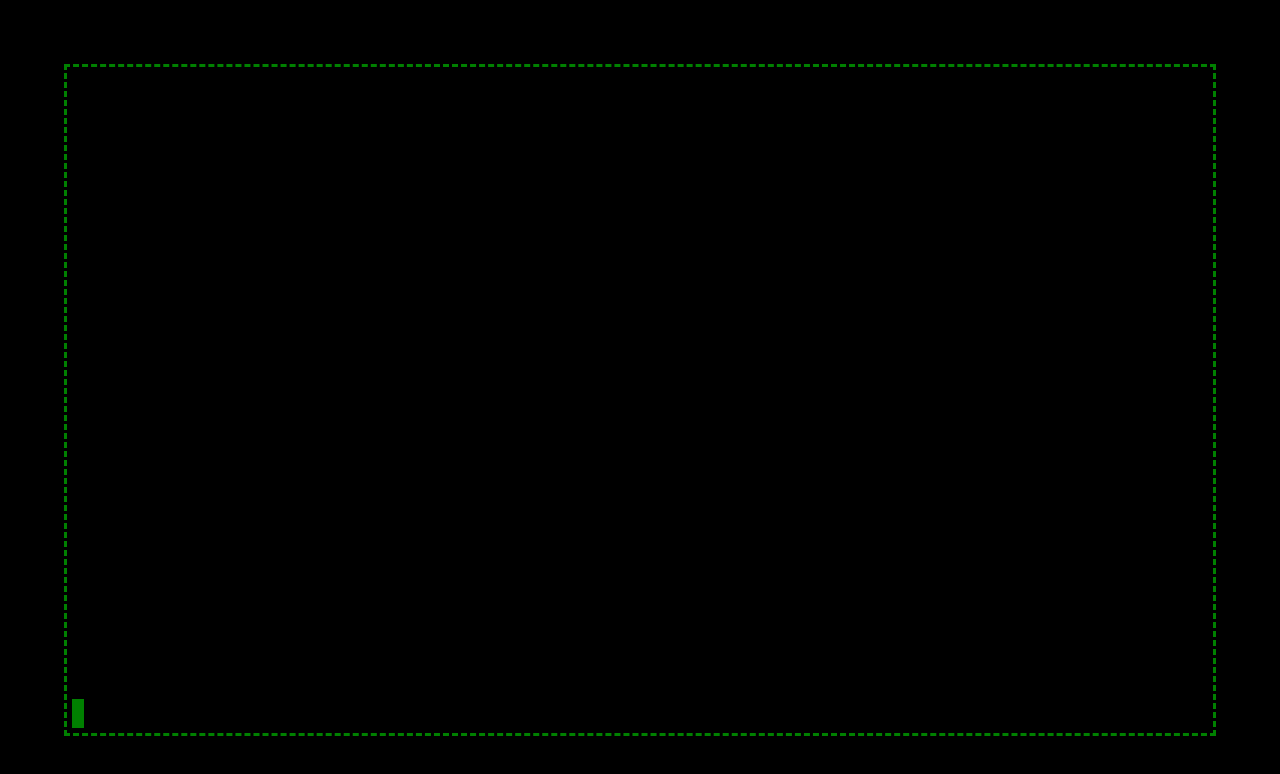
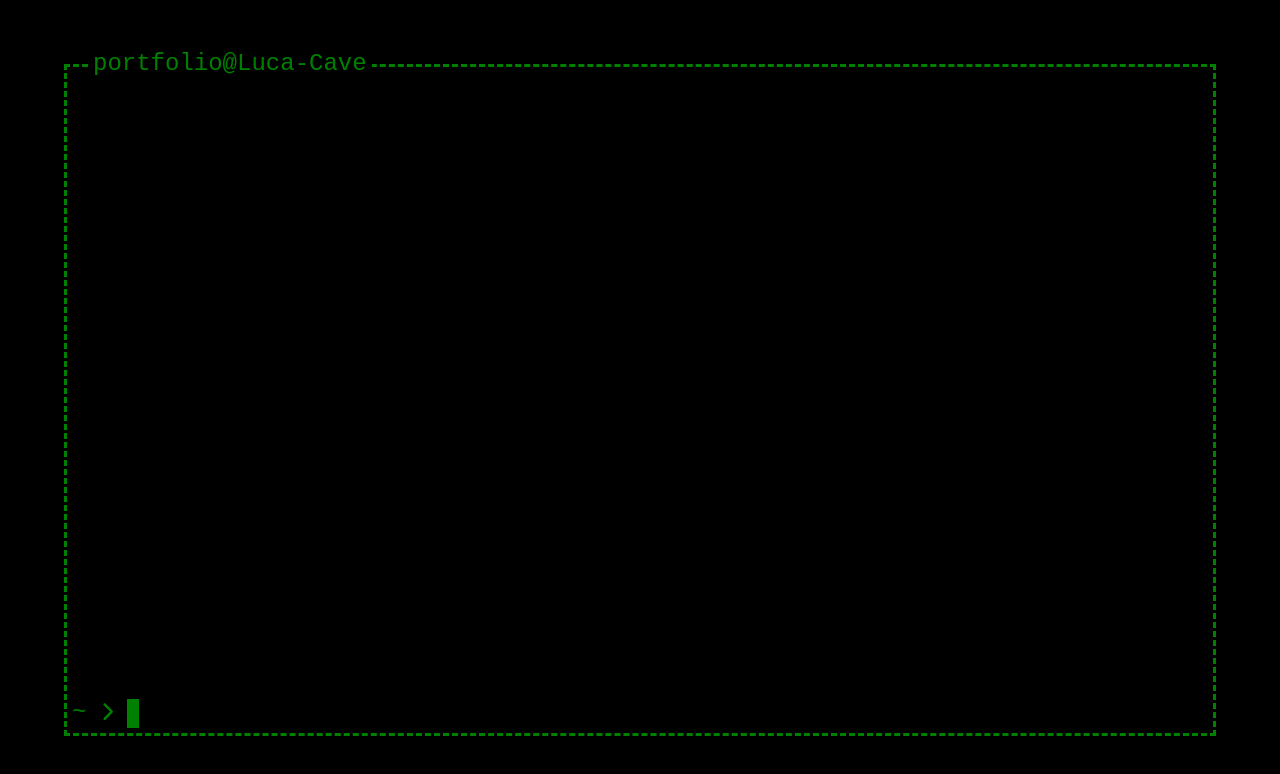
Before and after one commit to lcave/lcave.github.io, a React (Create React App) app: page / in a window 1280 px wide. Shown: the top 774 px of the page. Built offline with nearby package versions, Linux system fonts and the light colour scheme.

Commit message:
implement ls command

```diff
--- a/package.json
+++ b/package.json
@@ -3,6 +3,10 @@
   "version": "0.1.0",
   "private": true,
   "dependencies": {
+    "@fortawesome/fontawesome-svg-core": "^6.2.1",
+    "@fortawesome/free-regular-svg-icons": "^6.2.1",
+    "@fortawesome/free-solid-svg-icons": "^6.2.1",
+    "@fortawesome/react-fontawesome": "^0.2.0",
     "@testing-library/jest-dom": "^5.16.5",
     "@testing-library/react": "^13.4.0",
     "@testing-library/user-event": "^13.5.0",
--- a/src/interpreter/commandInterpreter.js
+++ b/src/cli/commandInterpreter.js
@@ -1,5 +1,5 @@
 import * as ReactDOMServer from "react-dom/server";
-import TestCommand from "../components/commands/TestCommand";
+import { list } from "./navigator";
 
 const executeCommand = (commandString) => {
   if (!commandString) return getCommandHistory();
@@ -22,18 +22,24 @@ const getCommandHistory = () => {
   return JSON.parse(localStorage.getItem("commandHistory")) || [];
 };
 
-export { executeCommand, getCommandHistory };
+export { executeCommand, getCommandHistory, pushCommandToHistory };
 
 const COMMANDS = {
   clear() {
     localStorage.setItem("commandHistory", null);
   },
+  ls() {
+    return list();
+  },
 };
 
 const interpretCommand = (commandString) => {
-  typeof COMMANDS[commandString] === "function"
-    ? COMMANDS[commandString]()
-    : pushCommandToHistory("command not found: " + commandString, null);
+  if (typeof COMMANDS[commandString] === "function") {
+    const result = COMMANDS[commandString]();
+    if (result) pushCommandToHistory(commandString, renderResult(result));
+  } else {
+    pushCommandToHistory("command not found: " + commandString, null);
+  }
 };
 
 const renderResult = (component) => {
--- /dev/null
+++ b/src/cli/navigator.js
@@ -0,0 +1,31 @@
+import FileNodeList from "../components/commands/FileNodeList";
+
+const navigateTo = (path) => {};
+
+const pwd = () => {
+  return localStorage.getItem("context") || "~";
+};
+
+const list = () => {
+  const nodes = Object.keys(FILE_TREE[pwd()]).map((key) => {
+    const val = FILE_TREE[pwd()][key];
+    const type = typeof val === "string" ? "file" : "directory";
+    return {
+      type: type,
+      name: key,
+    };
+  });
+
+  return <FileNodeList nodes={nodes} />;
+};
+
+export { pwd, navigateTo, list };
+
+const FILE_TREE = {
+  "~": {
+    blog: {
+      "blog-post.md": "blog post",
+    },
+    "README.md": "The readme",
+  },
+};
--- a/src/components/Backdrop.jsx
+++ b/src/components/Backdrop.jsx
@@ -5,6 +5,9 @@ const Background = styled.div`
   background-color: black;
   height: 100vh;
   padding: 5% 5%;
+  font-size: 1.5rem;
+  color: green;
+  font-family: monospace;
 `;
 
 export default function Backdrop({ children }) {
--- /dev/null
+++ b/src/components/CommandInput.jsx
@@ -0,0 +1,26 @@
+import React from "react";
+import CommandTextRenderer from "./CommandTextRenderer";
+import styled from "styled-components";
+
+const Wrapper = styled.div`
+  display: flex;
+`;
+
+const Caret = styled.div`
+  width: 0.75rem;
+  height: auto;
+  background: green;
+  display: inline;
+  &.invisible {
+    opacity: 0;
+  }
+`;
+
+export default function CommandInput({ commandString }) {
+  return (
+    <Wrapper>
+      <CommandTextRenderer commandString={commandString} />
+      <Caret />
+    </Wrapper>
+  );
+}
--- a/src/components/CommandLine.jsx
+++ b/src/components/CommandLine.jsx
@@ -1,12 +1,9 @@
 import React, { useEffect, useState } from "react";
 import styled from "styled-components";
-import {
-  executeCommand,
-  getCommandHistory,
-} from "../interpreter/commandInterpreter";
-import CommandTextRenderer from "./CommandTextRenderer";
+import { executeCommand, getCommandHistory } from "../cli/commandInterpreter";
 import CommandHistory from "./CommandHistory";
 import Input from "./Input";
+import CommandInput from "./CommandInput";
 
 const CLBorder = styled.div`
   border: 3px dashed green;
@@ -15,6 +12,18 @@ const CLBorder = styled.div`
   flex-direction: column-reverse;
   padding: 5px 5px;
   overflow-y: scroll;
+`;
+
+const MachineName = styled.div`
+  top: -0.9rem;
+  left: 1.5rem;
+  position: relative;
+  max-height: 0;
+  overflow: visible;
+  span {
+    padding: 0 5px;
+    background-color: black;
+  }
 `;
 
 export default function CommandLine() {
@@ -35,14 +44,19 @@ export default function CommandLine() {
   };
 
   return (
+    <>
+      <MachineName>
+        <span>portfolio@Luca-Cave</span>
+      </MachineName>
       <CLBorder>
         <Input
           inputValue={inputString}
           changeInputValueCallback={handleInputChange}
           executeCommandCallback={handleCommandExecution}
         />
-      <CommandTextRenderer commandString={inputString} showCaret />
+        <CommandInput commandString={inputString} />
         <CommandHistory commandHistory={commandHistory} />
       </CLBorder>
+    </>
   );
 }
--- a/src/components/CommandTextRenderer.jsx
+++ b/src/components/CommandTextRenderer.jsx
@@ -1,35 +1,22 @@
-import React, { useEffect, useRef, useState } from "react";
+import { FontAwesomeIcon } from "@fortawesome/react-fontawesome";
+import React from "react";
 import styled from "styled-components";
+import { faChevronRight } from "@fortawesome/free-solid-svg-icons";
+import { pwd } from "../cli/navigator";
 
 const Command = styled.div`
-  font-family: monospace;
-  font-size: 1.5rem;
   height: 1.8rem;
-  color: green;
 `;
 
-const Caret = styled.div`
-  width: 0.75rem;
-  height: auto;
-  background: green;
-  display: inline;
-  &.invisible {
-    opacity: 0;
-  }
-`;
-
-const Wrapper = styled.div`
-  display: flex;
-`;
-
-export default function CommandTextRenderer({
-  commandString,
-  showCaret = false,
-}) {
+export default function CommandTextRenderer({ commandString }) {
+  const context = pwd();
   return (
-    <Wrapper>
-      <Command>{commandString}</Command>
-      {showCaret && <Caret />}
-    </Wrapper>
+    <Command>
+      {context}
+      &nbsp;
+      <FontAwesomeIcon icon={faChevronRight} fontSize="80%" />
+      &nbsp;
+      {commandString}
+    </Command>
   );
 }
--- a/src/components/ExecutedCommand.jsx
+++ b/src/components/ExecutedCommand.jsx
@@ -1,6 +1,8 @@
+import { FontAwesomeIcon } from "@fortawesome/react-fontawesome";
 import React, { useEffect, useRef } from "react";
 import styled from "styled-components";
 import CommandTextRenderer from "./CommandTextRenderer";
+import { faCaretRight } from "@fortawesome/free-solid-svg-icons";
 
 const Result = styled.div`
   padding-left: 10px;
@@ -16,7 +18,9 @@ export default function ExecutedCommand({ commandString, result }) {
   return (
     <li ref={liRef}>
       <CommandTextRenderer commandString={commandString} />
+
       <Result className="result" />
+      <FontAwesomeIcon icon={faCaretRight} fontSize="80%" />
     </li>
   );
 }
--- /dev/null
+++ b/src/components/commands/FileNodeList.jsx
@@ -0,0 +1,24 @@
+import React from "react";
+import styled from "styled-components";
+
+const Wrapper = styled.div`
+  display: flex;
+  flex-direction: row;
+  flex-wrap: wrap;
+`;
+
+export default function FileNodeList({ nodes }) {
+  return (
+    <Wrapper>
+      {nodes.map((n, i) => (
+        <span
+          key={i}
+          style={{ fontWeight: n.type === "directory" ? "bold" : "normal" }}
+        >
+          {n.name}
+          &nbsp; &nbsp;
+        </span>
+      ))}
+    </Wrapper>
+  );
+}
--- a/src/components/commands/TestCommand.jsx
+++ /dev/null
@@ -1,5 +0,0 @@
-import React from "react";
-
-export default function TestCommand() {
-  return <h1>test command result</h1>;
-}
```
Also changed, not shown: 1 other file (tests, documents, lock files or other folders). Lines whose indentation alone changed are shown as unchanged.
